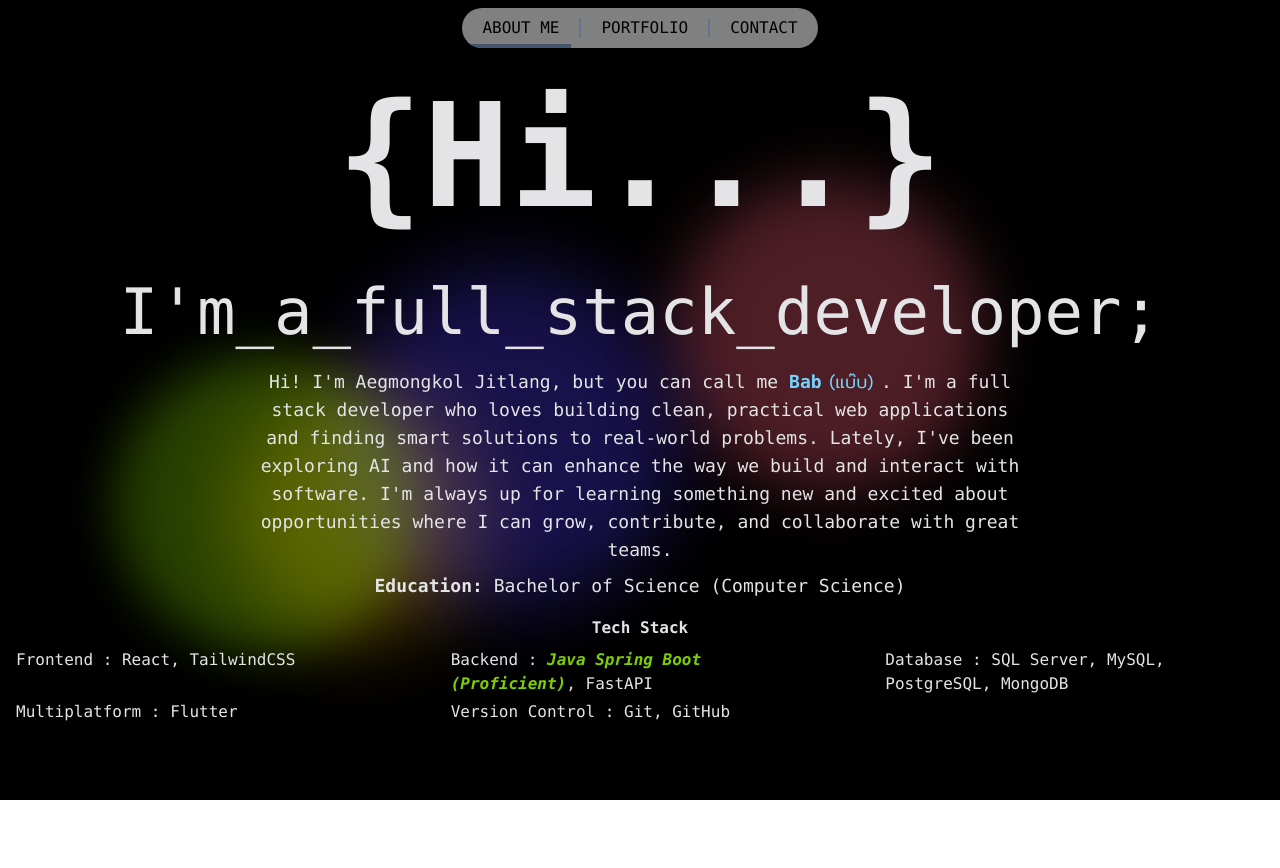
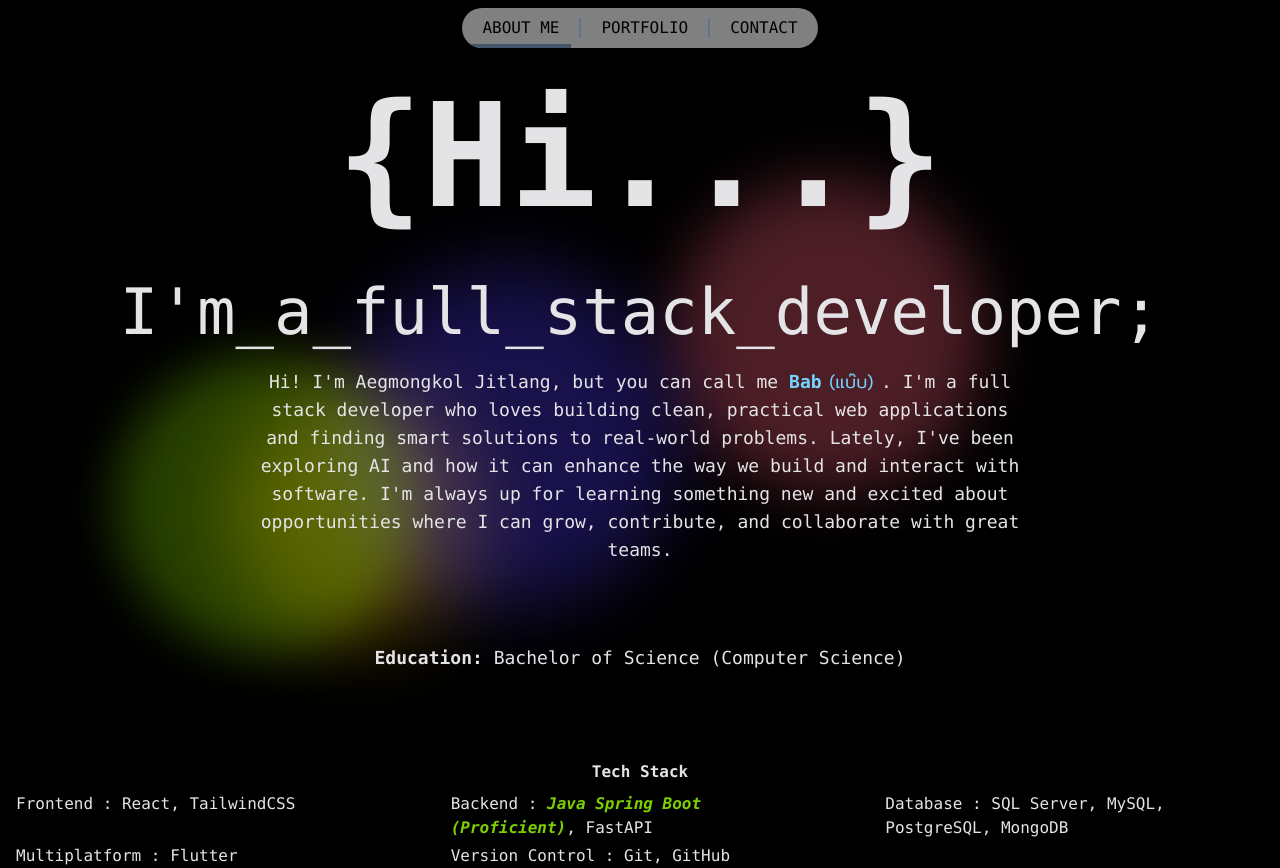
Before and after one commit to LabyrinthX963/my-web, a React (Vite) app: page / in a window 1280 px wide. Before the commit the page ends 800 px from the top, so only its background shows below. Built offline with nearby package versions, Linux system fonts and the light colour scheme.

Commit message:
adjust ui on wide screen size

```diff
--- a/src/pages/About.jsx
+++ b/src/pages/About.jsx
@@ -26,7 +26,7 @@ const about = () => {
             contribute, and collaborate with great teams.
           </p>
 
-          <div className="my-6 lg:my-2 text-zinc-200 text-lg space-y-1 text-center">
+          <div className="my-6 lg:my-2 xl:my-20 2xl:my-35 text-zinc-200 text-lg space-y-1 text-center">
             <p>
               <span className="font-bold ">Education:</span> Bachelor of Science
               (Computer Science)
```
